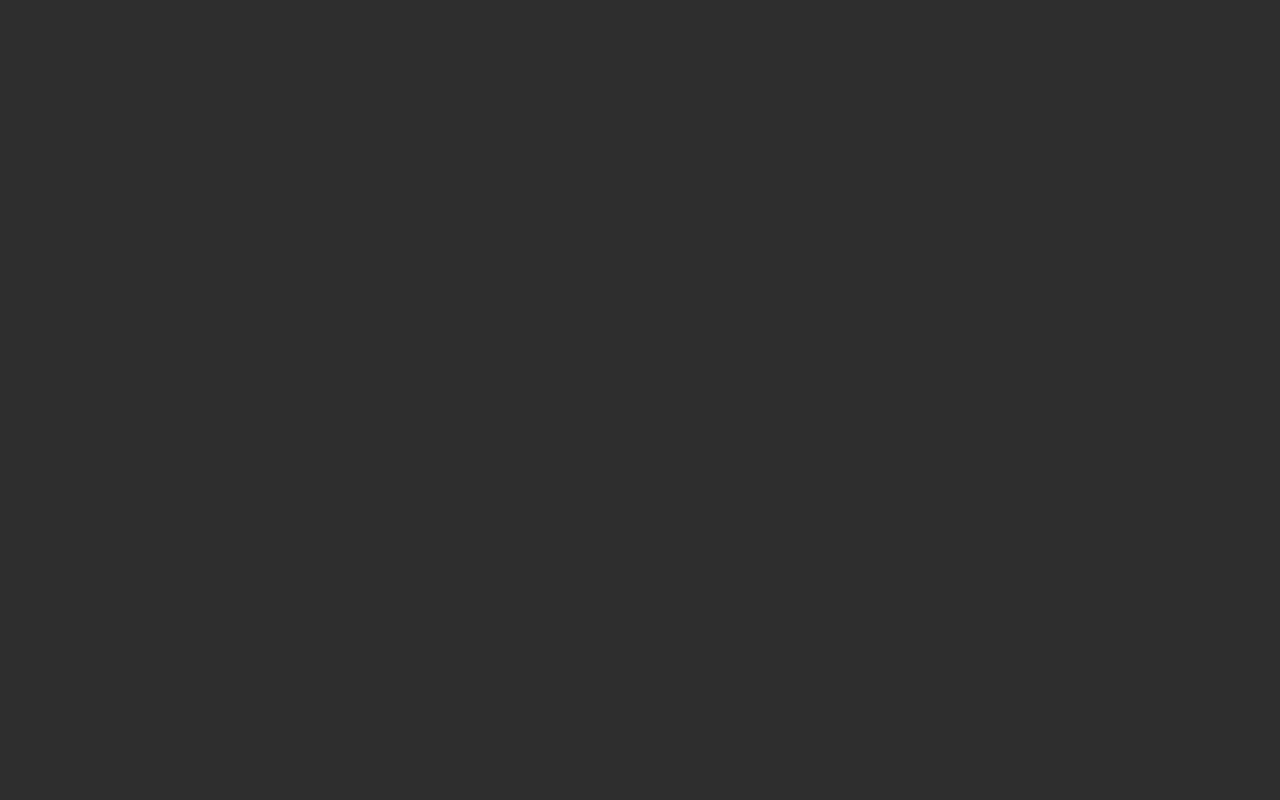
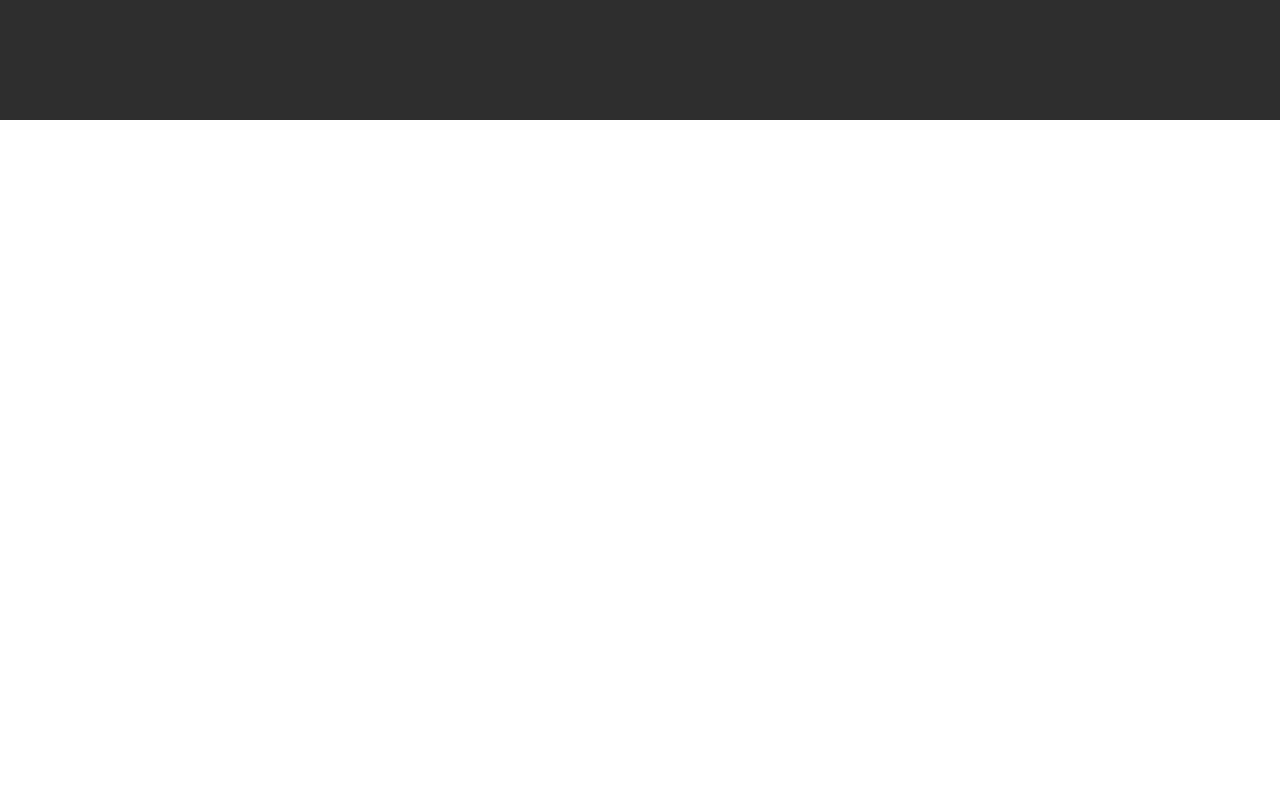
Before and after one commit to AdrianneVilla/Portfilio, a React (Vite) app in the folder Portfolio/my-portfolio-app/: page / in a window 1280 px wide. Shown: the part 880-1680 px from the top of the page. Before the commit the page ends 932 px from the top, so only its background shows below. Built offline with nearby package versions, Linux system fonts and the light colour scheme.

Commit message:
Feat(UI): Adding about me page

```diff
--- a/Portfolio/my-portfolio-app/src/App.jsx
+++ b/Portfolio/my-portfolio-app/src/App.jsx
@@ -2,17 +2,20 @@
 import './App.css'
 import HeaderNav from './components/HeaderNav';
 import Name from './components/Name';
+import AboutMe from './components/AboutMe';
 function App() {
 
   return (
       <div className='text-white' >
-        <header className=''>
+        <header className='sticky'>
           <HeaderNav />
         </header>
-        <div className='flex flex-wrap  w-screen h-200 ml-0 mt-5'>
-          <Name/>
+        <div className='flex flex-wrap  w-screen h-225 ml-0 mt-5'>
+          <Name />
         </div>
-
+        <div>
+          <AboutMe />
+        </div>
       </div>
       );
 }
--- /dev/null
+++ b/Portfolio/my-portfolio-app/src/components/AboutMe.jsx
@@ -0,0 +1,7 @@
+export default function AboutMe(){
+  return (
+    <div className="h-200 bg-white w-screen">
+
+    </div>
+  );
+}
--- a/Portfolio/my-portfolio-app/src/components/HeaderNav.jsx
+++ b/Portfolio/my-portfolio-app/src/components/HeaderNav.jsx
@@ -23,4 +23,5 @@ export default function HeaderNav(){
 
     </div>
   );
+
 }
--- a/Portfolio/my-portfolio-app/src/components/Name.jsx
+++ b/Portfolio/my-portfolio-app/src/components/Name.jsx
@@ -1,6 +1,7 @@
 import React from "react";
 import Buttons from "./Buttons";
 import BorderButtons from "./BorderButtons";
+
 export default function Name(){
   return (
   <>
```
